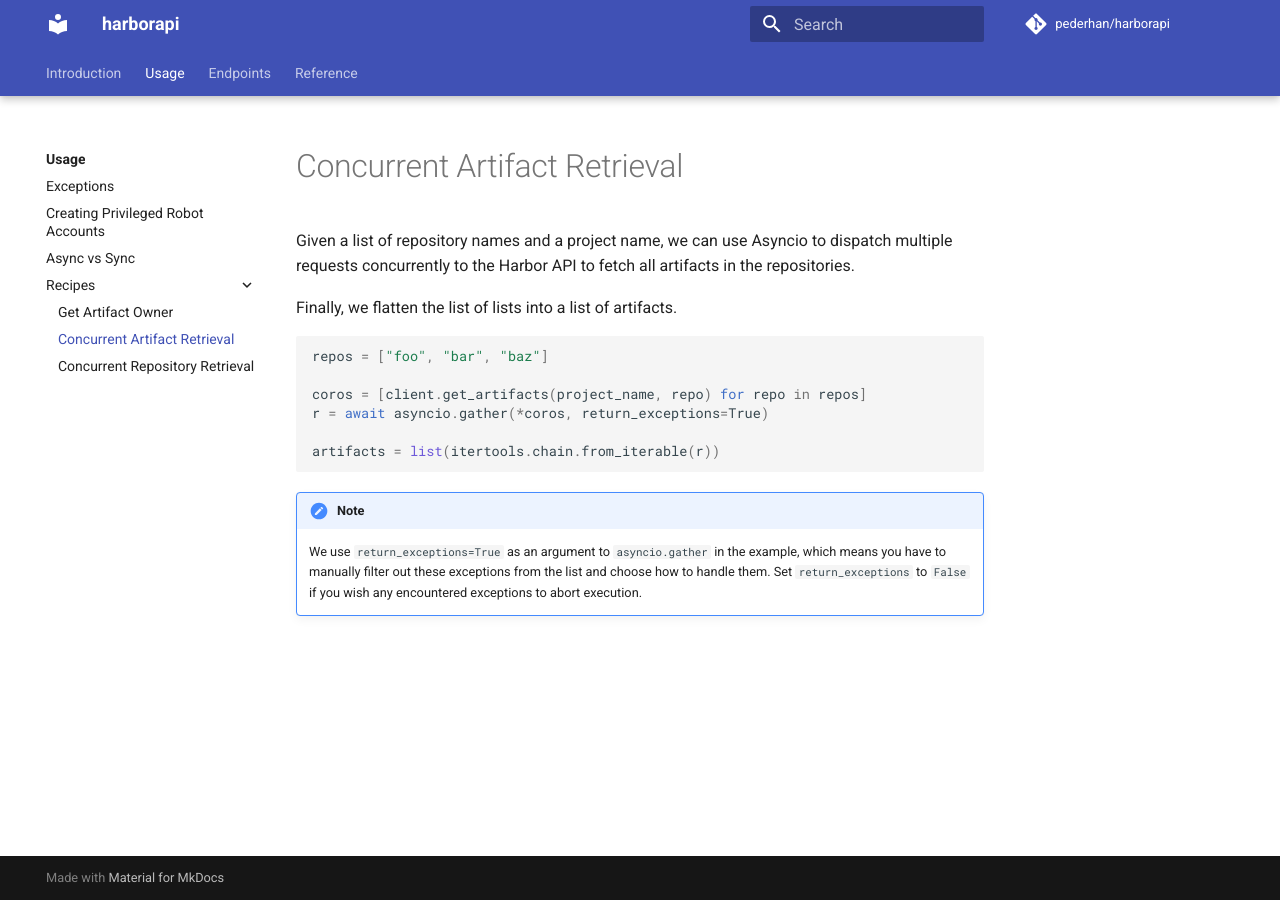
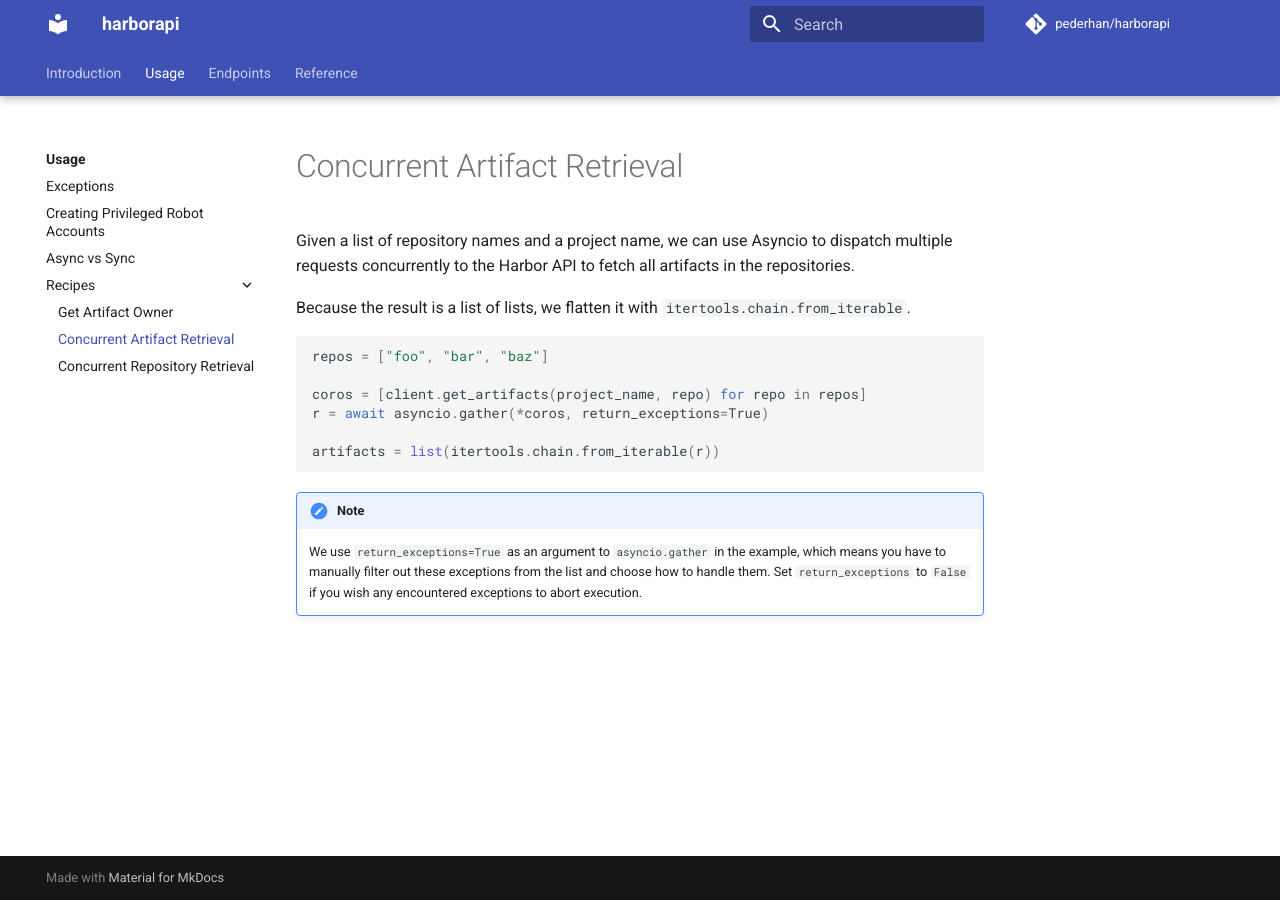
Before and after one commit to unioslo/harborapi, an MkDocs documentation site: the page built from docs/usage/recipes/conc-artifact.md, in a window 1280 px wide. Built offline with MkDocs 1.6.1 and Material for MkDocs 9.7.7, drawn with Linux system fonts in a browser that asks for light colours; comment, search, counter and statistics services are not loaded.

Commit message:
Docs: change conc-artifact.md phrasing

````diff
--- a/docs/usage/recipes/conc-artifact.md
+++ b/docs/usage/recipes/conc-artifact.md
@@ -2,7 +2,7 @@
 
 Given a list of repository names and a project name, we can use Asyncio to dispatch multiple requests concurrently to the Harbor API to fetch all artifacts in the repositories.
 
-Finally, we flatten the list of lists into a list of artifacts.
+Because the result is a list of lists, we flatten it with `itertools.chain.from_iterable`.
 
 ```py
 repos = ["foo", "bar", "baz"]
````
